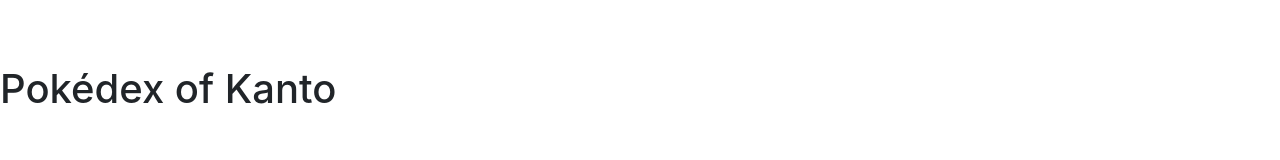
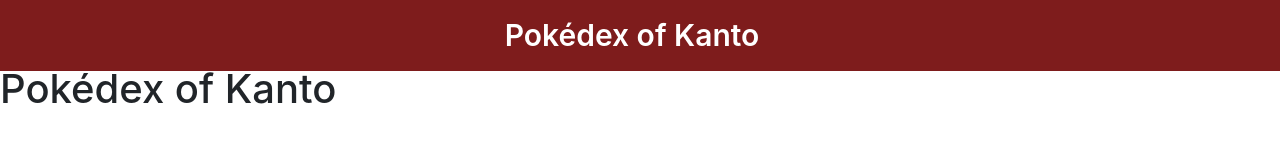
Before and after one commit to Kirkenstocks/pokedex, a plain HTML site: page index.html in a window 1280 px wide. Drawn offline with nearby package versions, Linux system fonts and the light colour scheme.

Commit message:
Added initial navbar styling

```diff
--- a/index.html
+++ b/index.html
@@ -17,6 +17,8 @@
 <body>
   <header class="page-header">
     <h1>Pokédex of Kanto</h1>
+    <nav class="navbar navbar-dark fixed-top" style="background-color: #7e1c1c;">
+      <a class="navbar-brand" href="#">Pokédex of Kanto</a>
   </header>
 
   <ul class="pokemon-list">
```
